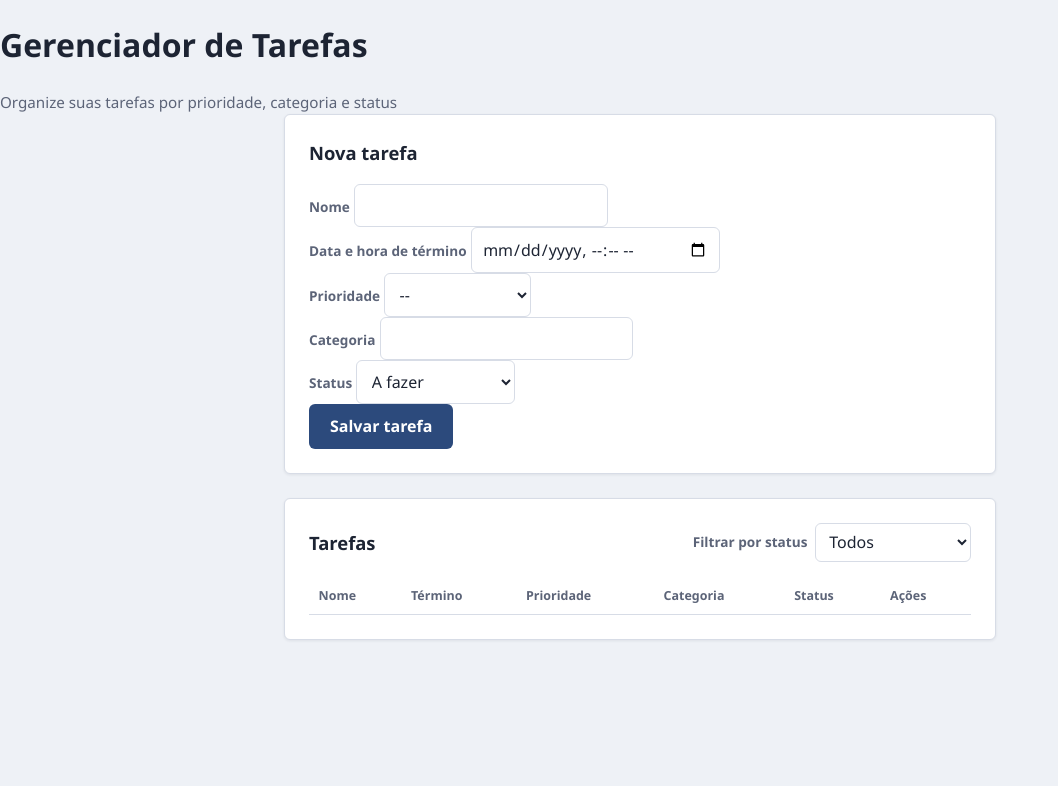
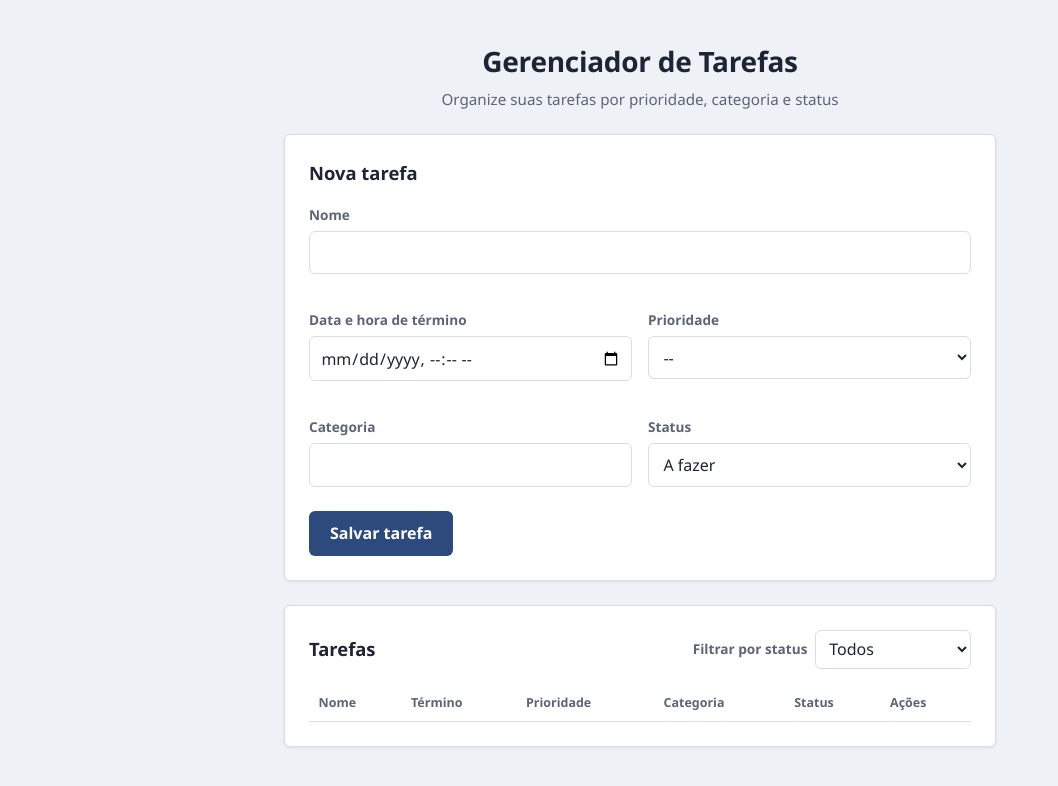
Before and after one commit to DanielAlmeid0/ToDolist_ZG, a plain HTML site: page frontend/index.html in a window 1280 px wide. Shown: the whole page, without its empty margins (0-1058 px from the left). Drawn offline with Linux system fonts and the light colour scheme; a script that the page names is missing.

Commit message:
fix: algumas alerações no style

```diff
--- a/frontend/style.css
+++ b/frontend/style.css
@@ -1,4 +1,3 @@
-
 :root {
   /* Base */
   --cor-fundo: #EEF1F6;
@@ -7,7 +6,7 @@
   --cor-texto-suave: #5C6478;
   --cor-borda: #D7DCE6;
 
-
+  /* Escala de prioridade:*/
   --prioridade-1: #4C7FD9;
   --prioridade-2: #4A9A8F;
   --prioridade-3: #C79A2C;
@@ -43,14 +42,14 @@ body {
 
 /* ---------- Cabeçalho ---------- */
 
-.app-header {
+.cabecalho-app {
   padding: 2.5rem 1.5rem 1.5rem;
   text-align: center;
   max-width: 760px;
   margin: 0 auto;
 }
 
-.app-header h1 {
+.cabecalho-app h1 {
   margin: 0 0 0.35rem;
   font-size: 1.75rem;
   font-weight: 700;
@@ -90,23 +89,23 @@ section h2 {
 
 /* ---------- Formulário ---------- */
 
-.field {
+.campo {
   display: flex;
   flex-direction: column;
   gap: 0.35rem;
   margin-bottom: 1rem;
 }
 
-.field-row {
+.linha {
   display: flex;
   gap: 1rem;
 }
 
-.field-row .field {
+.linha .campo {
   flex: 1;
 }
 
-.field-small {
+.campo-pequeno {
   flex: 0 0 150px;
 }
 
@@ -135,13 +134,13 @@ button:focus-visible {
   outline-offset: 1px;
 }
 
-.field-error {
+.campo-error {
   min-height: 1.1em;
   font-size: 0.8rem;
   color: var(--cor-erro);
 }
 
-.form-actions {
+.acoes-formulario {
   display: flex;
   gap: 0.75rem;
   margin-top: 0.5rem;
@@ -283,11 +282,11 @@ button {
 /* ---------- Responsivo ---------- */
 
 @media (max-width: 560px) {
-  .field-row {
+  .linha {
     flex-direction: column;
   }
 
-  .field-small {
+  .campo-pequeno {
     flex-basis: auto;
   }
 
```
